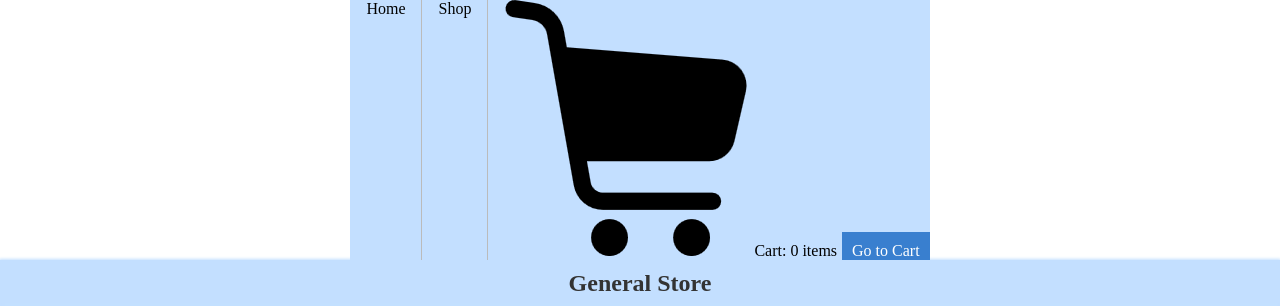
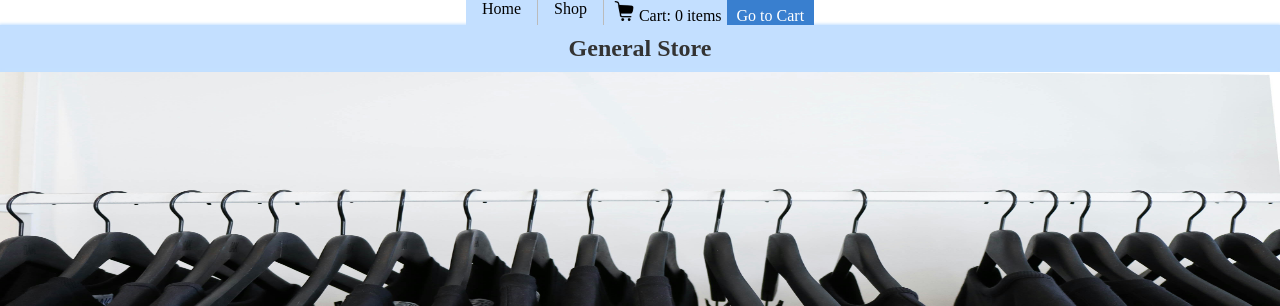
Before and after one commit to MattFLPe/shopping-cart, a React (Create React App) app: page / in a window 1280 px wide. Shown: the top 306 px of the page. Built offline with nearby package versions, Linux system fonts and the light colour scheme; the HTML template or start-up script is replaced by a standard one.

Commit message:
Add ruleset for cart img

```diff
--- a/src/components/Navbar/Navbar.module.css
+++ b/src/components/Navbar/Navbar.module.css
@@ -6,6 +6,13 @@
     justify-content: center;
     text-decoration: none;
     color: rgb(0, 0, 0);
+}
+
+.img {
+  height: 20px;
+  margin-right: 5px;
+  margin-top: 1px;
+
 }
 
 .cart {
```
